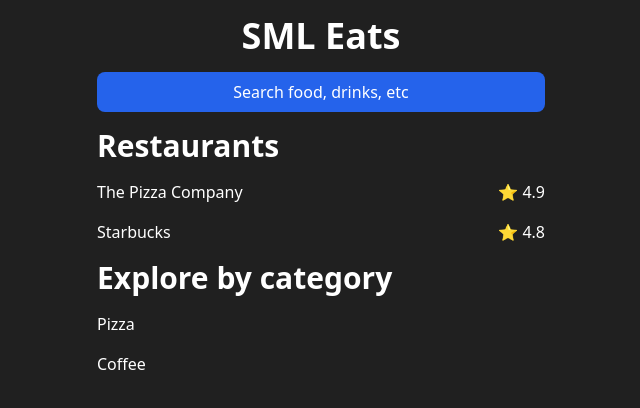
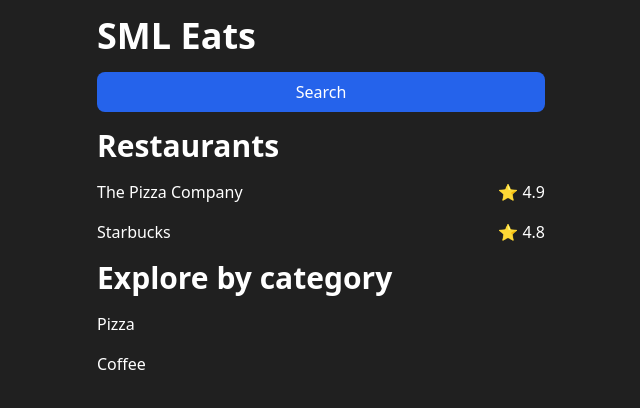
Before and after one commit to shamwela/sml-eats, a Next.js app: page / in a window 1280 px wide. Shown: the top 408 px of the page, without its empty margins (319-959 px from the left). Built offline with nearby package versions, Linux system fonts and the light colour scheme.

Commit message:
Improve styles

```diff
--- a/pages/_app.tsx
+++ b/pages/_app.tsx
@@ -93,13 +93,22 @@
 
   return (
     <>
-      <nav className='mb-4 flex flex-wrap items-center justify-center'>
-        <Link href='/'>
-          <a className='text-4xl font-bold'>SML Eats</a>
-        </Link>
+      <nav className='mb-4'>
+        <section className='mx-auto flex max-w-md justify-between'>
+          <Link href='/'>
+            <a className='text-4xl font-bold'>SML Eats</a>
+          </Link>
+          {cart.length > 0 && (
+            <Link href='/cart'>
+              <a className='button fixed right-5 left-5 bottom-5 md:static'>
+                View order
+              </a>
+            </Link>
+          )}
+        </section>
       </nav>
 
-      <main className='mx-auto max-w-md'>
+      <main className='mx-auto mb-24 flex max-w-md flex-col gap-y-4'>
         <Component
           {...pageProps}
           restaurants={restaurants}
@@ -108,12 +117,6 @@
           changeItemQuantity={changeItemQuantity}
         />
       </main>
-
-      {cart.length > 0 && (
-        <Link href='/cart'>
-          <a className='button fixed right-5 left-5 bottom-5'>View order</a>
-        </Link>
-      )}
     </>
   )
 }
--- a/pages/index.tsx
+++ b/pages/index.tsx
@@ -13,10 +13,9 @@
         imageUrl='/images/seafood-cocktail.jpeg'
       />
 
-      <section className='flex flex-col gap-y-4'>
       <button>
         <Link href='/search'>
-            <a>Search food, drinks, etc</a>
+          <a>Search</a>
         </Link>
       </button>
 
@@ -43,7 +42,6 @@
           </Link>
         )
       })}
-      </section>
     </>
   )
 }
```
Lines whose indentation alone changed are shown as unchanged.
